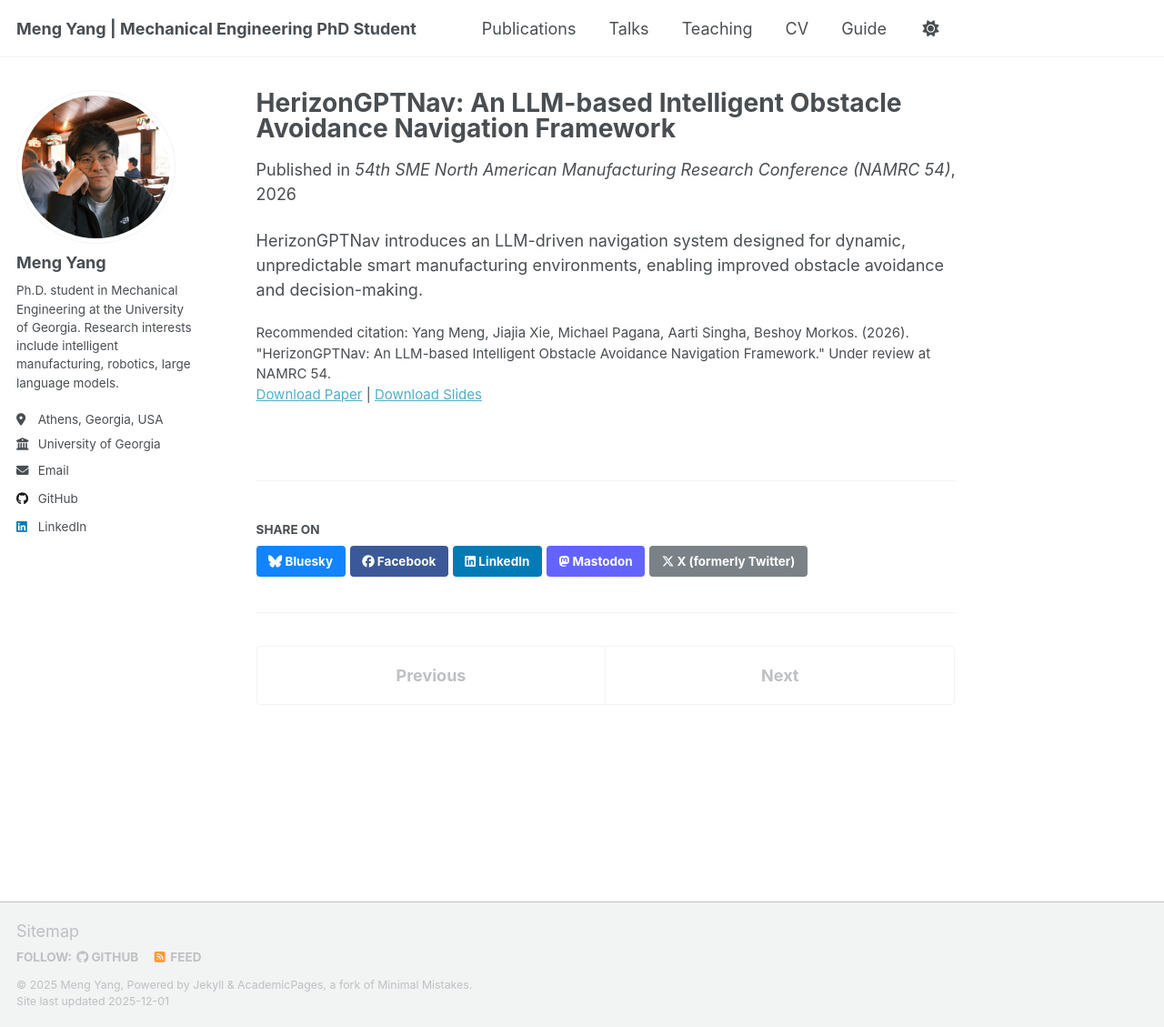
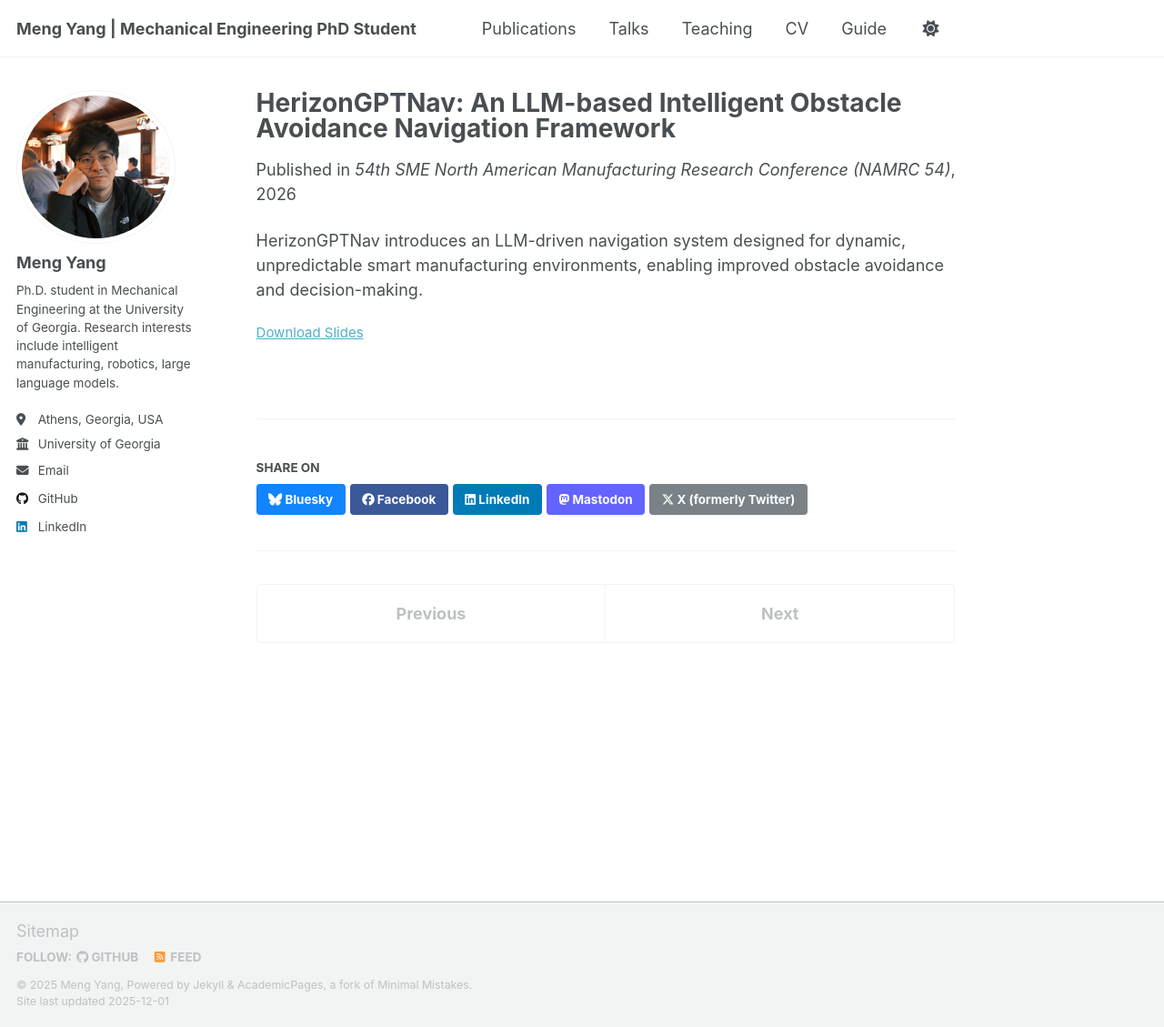
Before and after one commit to dreamocean612/Yang-Meng.github.io, a Jekyll site: the page built from _publications/2015-10-01-paper-title-number-3.md, in a window 1280 px wide and 1129 px high. Shown: the whole window at 91% size. Built offline with Jekyll 4.4.1, drawn with Linux system fonts in a browser that asks for light colours; a script that is not in the unit is left out.

Commit message:
Revise publication status and collection for paper
Updated publication details for 'HerizonGPTNav' to reflect current status and collection.

```diff
--- a/_publications/2015-10-01-paper-title-number-3.md
+++ b/_publications/2015-10-01-paper-title-number-3.md
@@ -1,14 +1,12 @@
 ---
 title: "HerizonGPTNav: An LLM-based Intelligent Obstacle Avoidance Navigation Framework"
-collection: publications
+collection: Under review
 category: manuscripts
-permalink: /publication/2026-herizongptnav
 excerpt: "(Under review) A novel LLM-driven navigation framework for dynamic obstacle avoidance in manufacturing."
 date: 2026-01-01
 venue: "54th SME North American Manufacturing Research Conference (NAMRC 54)"
 paperurl: ""
 slidesurl: ""
-citation: 'Yang Meng, Jiajia Xie, Michael Pagana, Aarti Singha, Beshoy Morkos. (2026). "HerizonGPTNav: An LLM-based Intelligent Obstacle Avoidance Navigation Framework." Under review at NAMRC 54.'
 ---
 
 HerizonGPTNav introduces an LLM-driven navigation system designed for dynamic, unpredictable smart manufacturing environments, enabling improved obstacle avoidance and decision-making.
```
